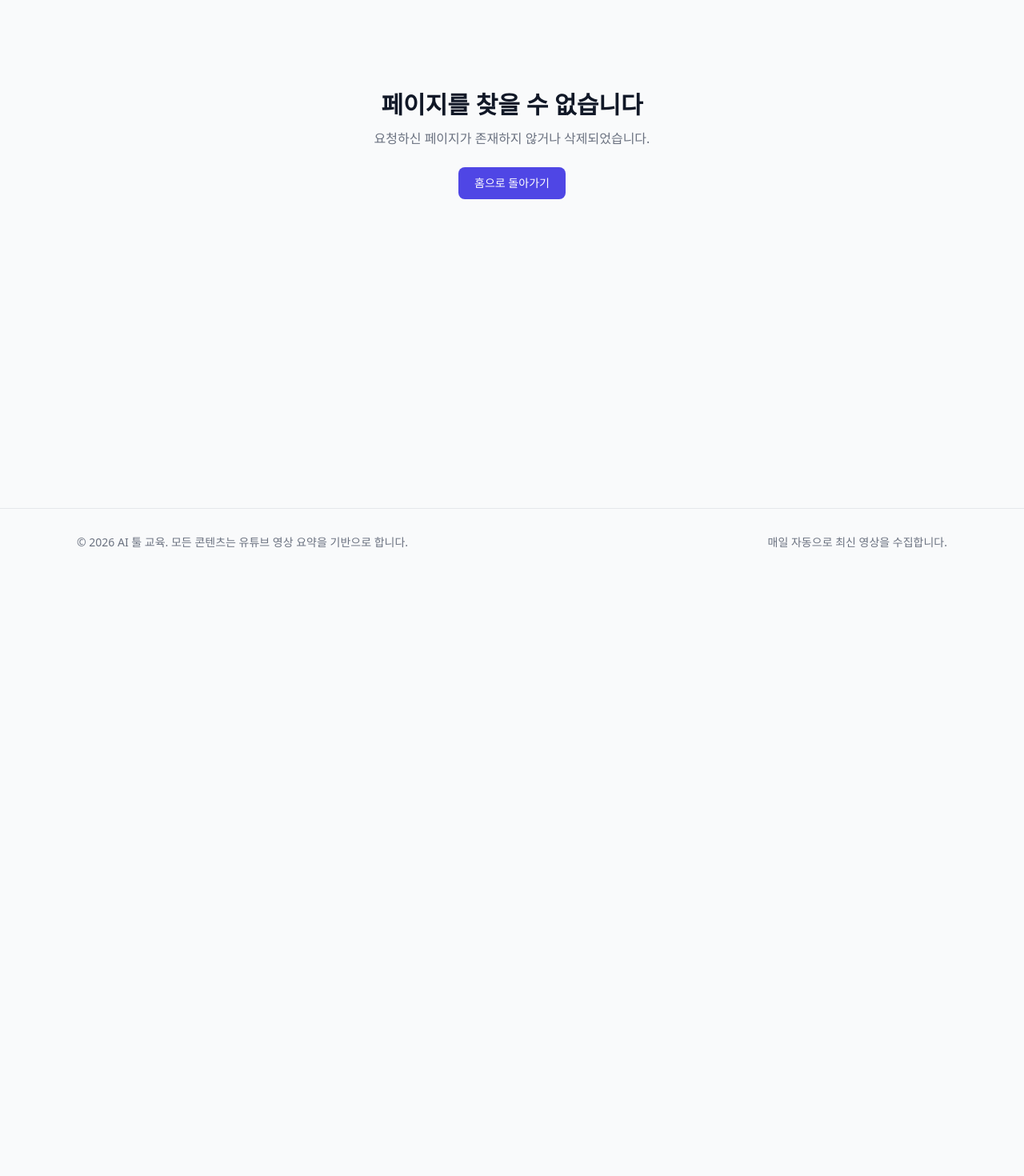
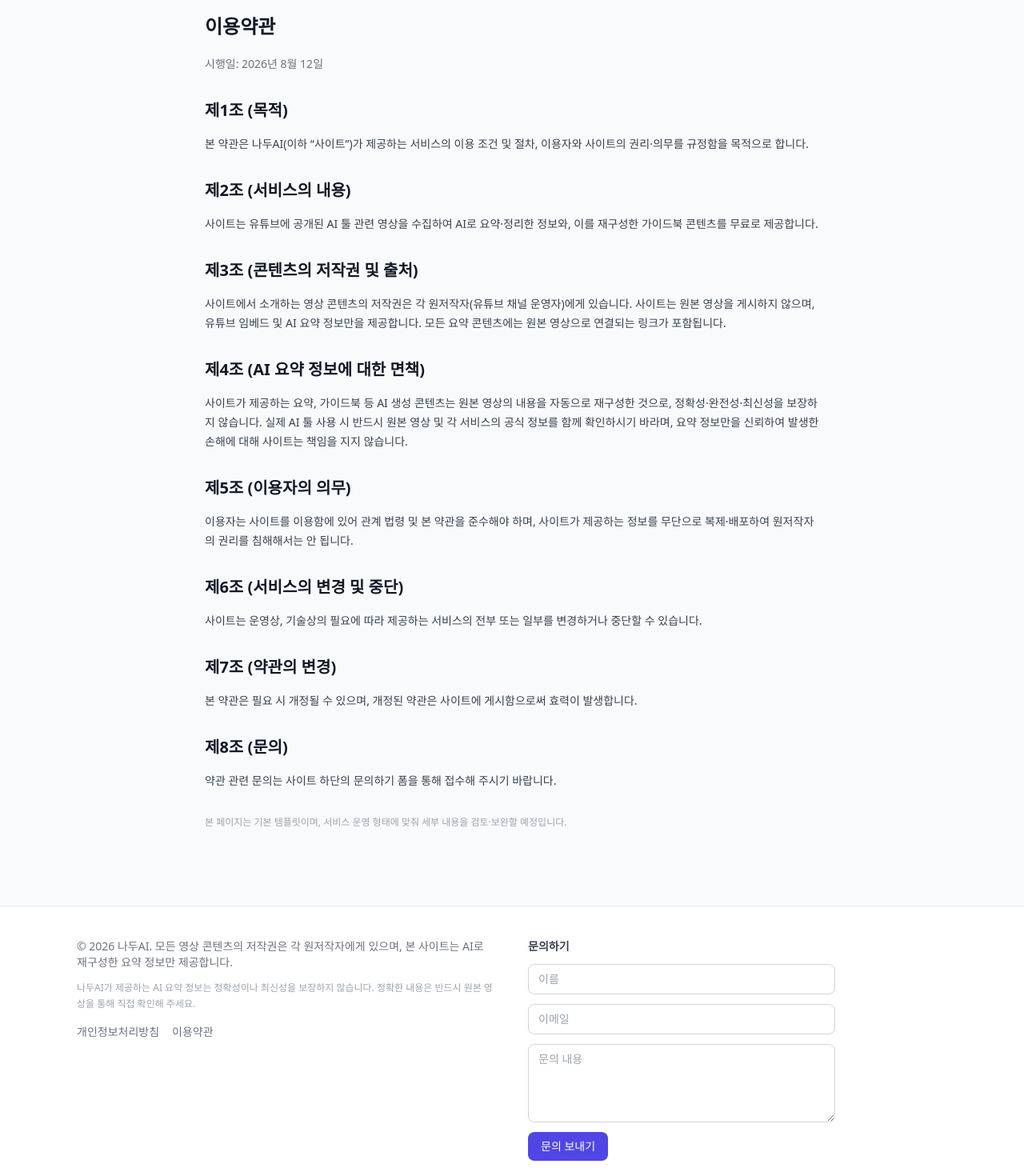
Before and after one commit to eomjinseong-art/ai-tools-site, a Next.js app: page /terms in a window 1280 px wide. Before the commit this address had no page. Shown: the part 80-1550 px from the top of the page at 80% size. Before the commit the page ends 800 px from the top, so only its background shows below. Built offline with nearby package versions, Linux system fonts and the light colour scheme.

Commit message:
Rebrand as 나두AI, add Formspree contact form, privacy/terms pages

```diff
--- a/app/layout.tsx
+++ b/app/layout.tsx
@@ -4,9 +4,9 @@ import Header from "@/components/Header";
 import Footer from "@/components/Footer";
 
 export const metadata: Metadata = {
-  title: "AI 툴 교육 - 대한민국 AI 도구 사용법 모음",
+  title: "나두AI - 대한민국 AI 도구 사용법 모음",
   description:
-    "챗GPT, 클로드, 미드저니 등 인기 AI 툴의 사용법을 유튜브 영상 요약으로 빠르게 배워보세요.",
+    "챗GPT, 클로드, 미드저니 등 인기 AI 툴의 사용법을 유튜브 영상 요약으로 빠르게 배워보세요. 나두AI에서 매일 업데이트되는 AI 툴 가이드를 확인하세요.",
 };
 
 export default function RootLayout({
--- /dev/null
+++ b/app/privacy/page.tsx
@@ -0,0 +1,61 @@
+import type { Metadata } from "next";
+
+export const metadata: Metadata = {
+  title: "개인정보처리방침 - 나두AI",
+};
+
+export default function PrivacyPage() {
+  return (
+    <article className="prose prose-sm max-w-3xl mx-auto text-gray-700">
+      <h1 className="text-2xl font-bold text-gray-900">개인정보처리방침</h1>
+      <p className="text-gray-500">시행일: 2026년 8월 12일</p>
+
+      <p>
+        나두AI(이하 &ldquo;사이트&rdquo;)는 이용자의 개인정보를 소중히 다루며, 관련 법령을
+        준수합니다. 본 방침은 사이트가 어떤 개인정보를 수집하고 어떻게 이용·보관하는지 안내합니다.
+      </p>
+
+      <h2>1. 수집하는 개인정보 항목</h2>
+      <p>
+        사이트는 별도의 회원가입 없이 이용 가능하며, 개인정보는 아래와 같이 이용자가 자발적으로
+        제공하는 경우에만 수집됩니다.
+      </p>
+      <ul>
+        <li>문의하기 폼 이용 시: 이름, 이메일 주소, 문의 내용</li>
+        <li>서비스 이용 과정에서 자동으로 생성되는 정보: 접속 로그, 쿠키, 접속 기기 정보(Vercel Web Analytics 등)</li>
+      </ul>
+
+      <h2>2. 개인정보의 수집 및 이용 목적</h2>
+      <ul>
+        <li>문의사항 확인 및 답변</li>
+        <li>서비스 이용 통계 분석 및 품질 개선</li>
+      </ul>
+
+      <h2>3. 개인정보의 보유 및 이용 기간</h2>
+      <p>
+        문의를 통해 수집된 개인정보는 문의 처리 완료 후 합리적인 기간 내에 파기하며, 관련 법령에
+        따라 보존이 필요한 경우 해당 기간 동안 보관합니다.
+      </p>
+
+      <h2>4. 개인정보의 제3자 제공</h2>
+      <p>
+        사이트는 이용자의 개인정보를 원칙적으로 외부에 제공하지 않습니다. 다만 문의하기 폼은
+        Formspree(제3자 폼 처리 서비스)를 통해 접수·전달되며, 이 과정에서 입력한 정보가
+        Formspree 서버에 전송됩니다.
+      </p>
+
+      <h2>5. 이용자의 권리</h2>
+      <p>
+        이용자는 언제든지 자신의 개인정보 처리 현황에 대해 문의하거나 삭제를 요청할 수 있습니다.
+        문의는 하단 문의하기 폼을 이용해 주세요.
+      </p>
+
+      <h2>6. 문의처</h2>
+      <p>개인정보 관련 문의는 사이트 하단의 문의하기 폼을 통해 접수해 주시기 바랍니다.</p>
+
+      <p className="text-xs text-gray-400 mt-8">
+        본 페이지는 기본 템플릿이며, 서비스 운영 형태에 맞춰 세부 내용을 검토·보완할 예정입니다.
+      </p>
+    </article>
+  );
+}
--- /dev/null
+++ b/app/terms/page.tsx
@@ -0,0 +1,66 @@
+import type { Metadata } from "next";
+
+export const metadata: Metadata = {
+  title: "이용약관 - 나두AI",
+};
+
+export default function TermsPage() {
+  return (
+    <article className="prose prose-sm max-w-3xl mx-auto text-gray-700">
+      <h1 className="text-2xl font-bold text-gray-900">이용약관</h1>
+      <p className="text-gray-500">시행일: 2026년 8월 12일</p>
+
+      <h2>제1조 (목적)</h2>
+      <p>
+        본 약관은 나두AI(이하 &ldquo;사이트&rdquo;)가 제공하는 서비스의 이용 조건 및 절차,
+        이용자와 사이트의 권리·의무를 규정함을 목적으로 합니다.
+      </p>
+
+      <h2>제2조 (서비스의 내용)</h2>
+      <p>
+        사이트는 유튜브에 공개된 AI 툴 관련 영상을 수집하여 AI로 요약·정리한 정보와, 이를
+        재구성한 가이드북 콘텐츠를 무료로 제공합니다.
+      </p>
+
+      <h2>제3조 (콘텐츠의 저작권 및 출처)</h2>
+      <p>
+        사이트에서 소개하는 영상 콘텐츠의 저작권은 각 원저작자(유튜브 채널 운영자)에게 있습니다.
+        사이트는 원본 영상을 게시하지 않으며, 유튜브 임베드 및 AI 요약 정보만을 제공합니다. 모든
+        요약 콘텐츠에는 원본 영상으로 연결되는 링크가 포함됩니다.
+      </p>
+
+      <h2>제4조 (AI 요약 정보에 대한 면책)</h2>
+      <p>
+        사이트가 제공하는 요약, 가이드북 등 AI 생성 콘텐츠는 원본 영상의 내용을 자동으로
+        재구성한 것으로, 정확성·완전성·최신성을 보장하지 않습니다. 실제 AI 툴 사용 시 반드시
+        원본 영상 및 각 서비스의 공식 정보를 함께 확인하시기 바라며, 요약 정보만을 신뢰하여
+        발생한 손해에 대해 사이트는 책임을 지지 않습니다.
+      </p>
+
+      <h2>제5조 (이용자의 의무)</h2>
+      <p>
+        이용자는 사이트를 이용함에 있어 관계 법령 및 본 약관을 준수해야 하며, 사이트가 제공하는
+        정보를 무단으로 복제·배포하여 원저작자의 권리를 침해해서는 안 됩니다.
+      </p>
+
+      <h2>제6조 (서비스의 변경 및 중단)</h2>
+      <p>
+        사이트는 운영상, 기술상의 필요에 따라 제공하는 서비스의 전부 또는 일부를 변경하거나
+        중단할 수 있습니다.
+      </p>
+
+      <h2>제7조 (약관의 변경)</h2>
+      <p>
+        본 약관은 필요 시 개정될 수 있으며, 개정된 약관은 사이트에 게시함으로써 효력이
+        발생합니다.
+      </p>
+
+      <h2>제8조 (문의)</h2>
+      <p>약관 관련 문의는 사이트 하단의 문의하기 폼을 통해 접수해 주시기 바랍니다.</p>
+
+      <p className="text-xs text-gray-400 mt-8">
+        본 페이지는 기본 템플릿이며, 서비스 운영 형태에 맞춰 세부 내용을 검토·보완할 예정입니다.
+      </p>
+    </article>
+  );
+}
--- /dev/null
+++ b/components/ContactForm.tsx
@@ -0,0 +1,77 @@
+"use client";
+
+import { useState, type FormEvent } from "react";
+
+const FORMSPREE_ENDPOINT = "https://formspree.io/f/xnpadyby";
+
+type Status = "idle" | "submitting" | "success" | "error";
+
+export default function ContactForm() {
+  const [status, setStatus] = useState<Status>("idle");
+
+  async function handleSubmit(e: FormEvent<HTMLFormElement>) {
+    e.preventDefault();
+    const form = e.currentTarget;
+    setStatus("submitting");
+
+    try {
+      const res = await fetch(FORMSPREE_ENDPOINT, {
+        method: "POST",
+        body: new FormData(form),
+        headers: { Accept: "application/json" },
+      });
+      if (res.ok) {
+        setStatus("success");
+        form.reset();
+      } else {
+        setStatus("error");
+      }
+    } catch {
+      setStatus("error");
+    }
+  }
+
+  if (status === "success") {
+    return (
+      <p className="text-sm text-brand-600">
+        문의가 접수되었습니다. 빠른 시일 내에 답변드리겠습니다.
+      </p>
+    );
+  }
+
+  return (
+    <form onSubmit={handleSubmit} className="flex flex-col gap-3 max-w-sm">
+      <input
+        name="name"
+        type="text"
+        required
+        placeholder="이름"
+        className="rounded-lg border border-gray-300 bg-white px-3 py-2 text-sm text-gray-900 placeholder:text-gray-400 focus:border-brand-500 focus:outline-none"
+      />
+      <input
+        name="email"
+        type="email"
+        required
+        placeholder="이메일"
+        className="rounded-lg border border-gray-300 bg-white px-3 py-2 text-sm text-gray-900 placeholder:text-gray-400 focus:border-brand-500 focus:outline-none"
+      />
+      <textarea
+        name="message"
+        required
+        rows={4}
+        placeholder="문의 내용"
+        className="rounded-lg border border-gray-300 bg-white px-3 py-2 text-sm text-gray-900 placeholder:text-gray-400 focus:border-brand-500 focus:outline-none"
+      />
+      <button
+        type="submit"
+        disabled={status === "submitting"}
+        className="w-fit rounded-lg bg-brand-600 px-4 py-2 text-sm font-medium text-white hover:bg-brand-700 disabled:opacity-50"
+      >
+        {status === "submitting" ? "전송 중..." : "문의 보내기"}
+      </button>
+      {status === "error" && (
+        <p className="text-sm text-red-500">전송에 실패했습니다. 잠시 후 다시 시도해주세요.</p>
+      )}
+    </form>
+  );
+}
--- a/components/Footer.tsx
+++ b/components/Footer.tsx
@@ -1,9 +1,33 @@
+import Link from "next/link";
+import ContactForm from "@/components/ContactForm";
+
 export default function Footer() {
   return (
-    <footer className="border-t border-gray-200 mt-16">
-      <div className="mx-auto max-w-6xl px-4 sm:px-6 lg:px-8 py-8 text-sm text-gray-500 flex flex-col sm:flex-row items-center justify-between gap-2">
-        <p>&copy; {new Date().getFullYear()} AI 툴 교육. 모든 콘텐츠는 유튜브 영상 요약을 기반으로 합니다.</p>
-        <p>매일 자동으로 최신 영상을 수집합니다.</p>
+    <footer className="border-t border-gray-200 bg-white mt-16">
+      <div className="mx-auto max-w-6xl px-4 sm:px-6 lg:px-8 py-10 grid grid-cols-1 md:grid-cols-2 gap-10 text-sm text-gray-500">
+        <div className="flex flex-col gap-3">
+          <p>
+            &copy; {new Date().getFullYear()} 나두AI. 모든 영상 콘텐츠의 저작권은 각 원저작자에게
+            있으며, 본 사이트는 AI로 재구성한 요약 정보만 제공합니다.
+          </p>
+          <p className="text-xs text-gray-400 leading-relaxed">
+            나두AI가 제공하는 AI 요약 정보는 정확성이나 최신성을 보장하지 않습니다. 정확한 내용은
+            반드시 원본 영상을 통해 직접 확인해 주세요.
+          </p>
+          <div className="flex gap-4 pt-1">
+            <Link href="/privacy" className="hover:text-brand-600">
+              개인정보처리방침
+            </Link>
+            <Link href="/terms" className="hover:text-brand-600">
+              이용약관
+            </Link>
+          </div>
+        </div>
+
+        <div>
+          <h3 className="font-semibold text-gray-700 mb-3">문의하기</h3>
+          <ContactForm />
+        </div>
       </div>
     </footer>
   );
--- a/components/Header.tsx
+++ b/components/Header.tsx
@@ -8,7 +8,7 @@ export default function Header() {
           <span className="inline-flex h-8 w-8 items-center justify-center rounded-lg bg-brand-600 text-white text-sm">
             AI
           </span>
-          <span>AI 툴 교육</span>
+          <span>나두AI</span>
         </Link>
         <nav className="flex items-center gap-6 text-sm font-medium text-gray-600">
           <Link href="/" className="hover:text-brand-600">
```
